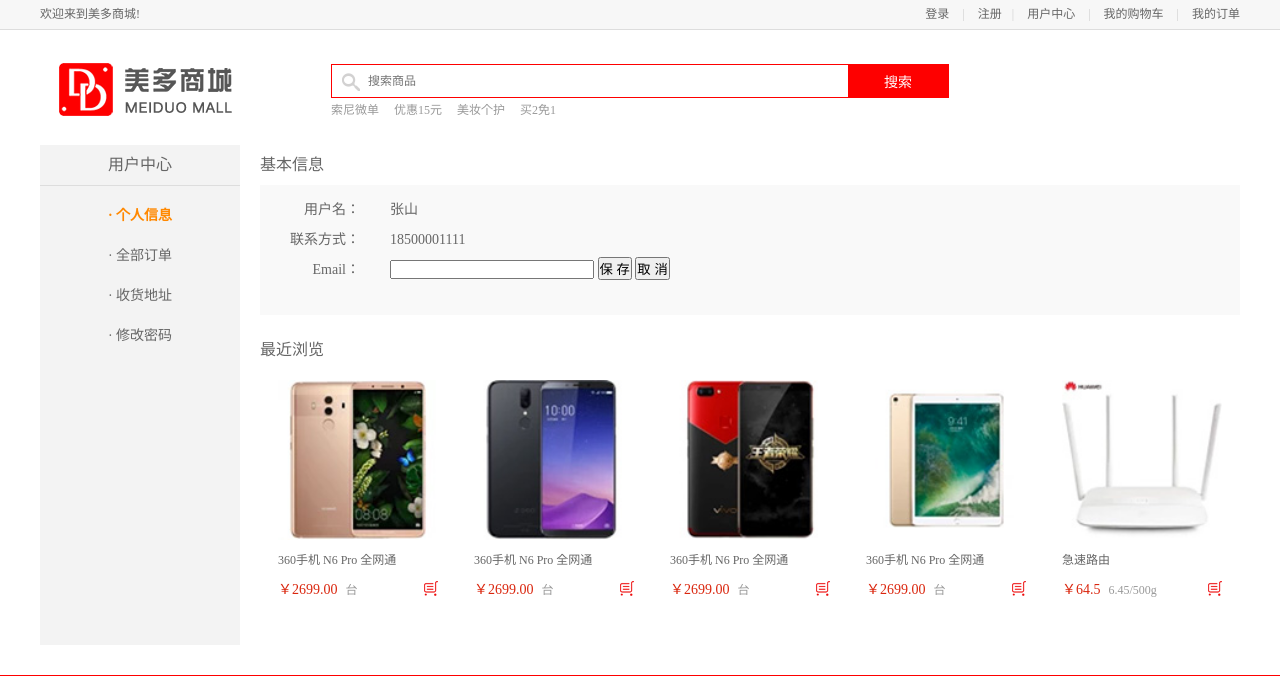
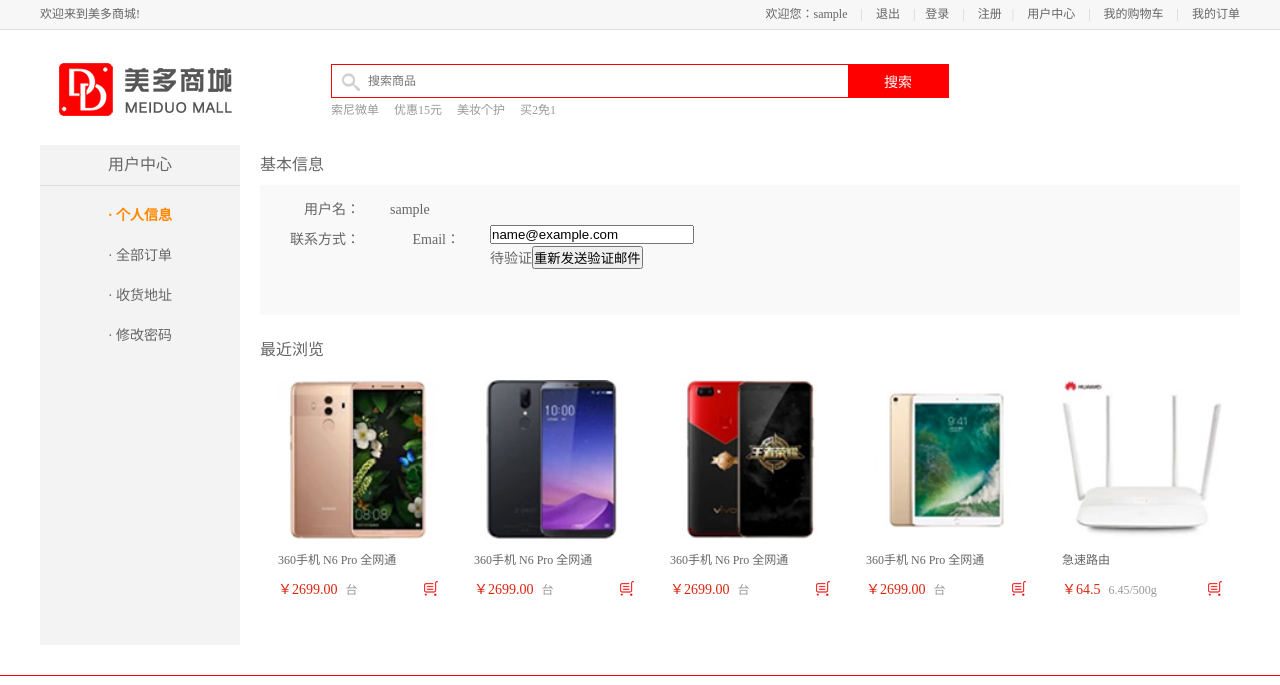
Before and after one commit to wqycccc/meiduo_mall, a Django app: page /info/ in a window 1280 px wide. Shown: the top 685 px of the page. Run offline with Django 3.2, Linux system fonts and the light colour scheme; the visitor is signed in with stand-in values (Sample User, id 1); parts of the project's set-up code (start-up, migrations or seed data) failed here and were passed over.

Commit message:
发送邮件

```diff
--- a/meiduo_mall/apps/users/models.py
+++ b/meiduo_mall/apps/users/models.py
@@ -5,7 +5,7 @@
 # Create your models here.
 class User(AbstractUser):
     mobile = models.CharField(max_length=11, unique=True, verbose_name="手机号")
-
+    email_active = models.BooleanField(default= False,verbose_name='邮件激活状态')
     class Meta:
         db_table = 'tb_users'
         verbose_name = '用户'
--- a/meiduo_mall/apps/users/urls.py
+++ b/meiduo_mall/apps/users/urls.py
@@ -15,4 +15,6 @@
     url(r'^logout/$',views.LogoutView.as_view(),name='logout'),
     # 判断用户是否登录
     url(r'^info/$',views.UserInfoView.as_view(),name='info'),
+    #添加邮箱
+    url(r'^emails/$',views.EmailView.as_view(),name='email'),
 ]
--- a/meiduo_mall/apps/users/views.py
+++ b/meiduo_mall/apps/users/views.py
@@ -1,3 +1,5 @@
+
+import json
 import re
 from django import http
 from django.contrib.auth import authenticate, login
@@ -7,6 +9,8 @@
 from django.views import View
 import logging
 from django_redis import get_redis_connection
+
+from utils.response_code import RETCODE
 from .models import User
 
 logger = logging.getLogger('django')
@@ -275,10 +279,82 @@
         return response
 
 
-#     用户中心
+# 用户中心
+
 # django自带了认证的一个方法，可以判断　用户是否登陆了(LoginRequiredMixin)
 class UserInfoView(LoginRequiredMixin,View):
     # 提供个人信息页面
     def get(self,request):
+        # 获取指定的数据组织上下文
+        context = {
+            'username':request.user.username,
+            'mobile':request.user.mobile,
+            'email':request.user.email,
+            'email_active':request.user.email_active
+        }
         # 跳转到用户中心界面
-        return render(request,'user_center_info.html')
+        return render(request,'user_center_info.html',context=context)
+
+"""
+需求(用户做了什么,我们要做什么[ 需要让前端提交什么,我们后端接收什么]):
+    当用户在邮件输入框中,输入一个邮件之后,点击保存的时候,需要让前端将邮箱信息发送给后端
+后端
+
+    确定请求方式和路由:
+        put         /emails/
+    大体步骤:
+        1.必须是登陆用户才可以更新邮箱信息
+        2.接收用户提交的邮箱信息
+        3.验证邮箱信息是否符合邮箱规则
+        4.保存数据
+        5.发送激活邮件
+        6.返回相应
+
+
+    GET     :       获取数据
+    POST    :       新增数据
+    PUT     :       更新数据/修改数据  put和post是类似的 我们的请求数据是请求的body中
+    DELETE  :       删除数据
+"""
+# 添加邮箱
+class EmailView(View):
+
+    def put(self,request):
+        # 1.必须是登陆用户才可以更新邮箱信息
+        # 2.接收用户提交的邮箱信息
+        # 2.1.获取body数据
+        body = request.body
+        # 2.2.body数据是bytes类型,进行类型转换
+        body_str = body.decode()
+        # 2.3.对字符串JSON,进行转换
+        data = json.loads(body_str)
+
+        email = data.get('email')
+        # 3.验证邮箱信息是否符合邮箱规则
+        if not re.match(r'^[a-z0-9][\w\.\-]*@[a-z0-9\-]+(\.[a-z]{2,5}){1,2}$',email):
+            return http.JsonResponse({'code':RETCODE.PARAMERR,'errmsg':'参数错误'})
+
+        # 4.更新数据(赋值)
+        try:
+            request.user.email = email
+            request.user.save()
+        except Exception as e:
+            logger.error(e)
+            return http.JsonResponse({'code':RETCODE.DBERR,"errmsg":'添加邮箱失败'})
+        # 5.发送激活邮件
+
+        from django.core.mail import send_mail
+        # send_mail(subject, message, from_email, recipient_list,
+        subject = '美多商城'
+        message = ''
+        from_email = '美多商城<13293833805@163.com>'
+        recipient_list = [email]
+        html_message = "<a href='#'>戳我,戳我,戳我有惊喜</a>"
+        send_mail(subject=subject,
+                  message=message,
+                  from_email=from_email,
+                  recipient_list=recipient_list,
+                  html_message=html_message)
+
+        # 6.返回相应
+        return http.JsonResponse({'code': RETCODE.OK, "errmsg": '添加邮箱成功'})
--- a/meiduo_mall/templates/user_center_info.html
+++ b/meiduo_mall/templates/user_center_info.html
@@ -9,6 +9,15 @@
     <script type="text/javascript" src="../static/js/common.js"></script>
 	<script type="text/javascript" src="../static/js/vue-2.5.16.js"></script>
     <script type="text/javascript" src="../static/js/axios-0.18.0.min.js"></script>
+    <script type="text/javascript">
+    let username = "{{ username }}";
+    let mobile = "{{ mobile }}";
+    let email = "{{ email }}";
+    let email_active = "{{ email_active }}";
+</script>
+    <script type="text/javascript" src="{{ static('js/common.js') }}"></script>
+    <script type="text/javascript" src="{{ static('js/user_center_info.js') }}"></script>
+
 </head>
 <body>
 	<div id="app" v-cloak>
@@ -16,8 +25,11 @@
 		<div class="header">
 			<div class="welcome fl">欢迎来到美多商城!</div>
 			<div class="fr">
-				<div class="login_info fl">
-					欢迎您：<em>张 山</em>
+                <div v-if="username" class="login_btn fl">
+                    欢迎您：<em>[[ username ]]</em>
+                    <span>|</span>
+                    <a href="{{ url('users:logout') }}">退出</a>
+                    <span>|</span>
                 </div>
 				<div class="login_btn fl">
 					<a href="{{ url('users:login') }}">登录</a>
@@ -63,16 +75,28 @@
 			</ul>
 		</div>
 		<div class="right_content clearfix">
-				<div class="info_con clearfix">
+				<div class="info_con clearfix" v-cloak>
     <h3 class="common_title2">基本信息</h3>
     <ul class="user_info_list">
-						<li><span>用户名：</span>张山</li>
-						<li><span>联系方式：</span>18500001111</li>
+        <li><span>用户名：</span>[[ username ]]</li>
+        <li><span>联系方式：</span>[[ mobile ]]</li>
         <li>
             <span>Email：</span>
-	                    <input type="text" name="email" class="email">
-	                    <input type="button" name="" value="保 存">
-	                    <input type="reset" name="" value="取 消">
+            <div v-if="set_email">
+                <input v-model="email" @blur="check_email" type="email" name="email" class="email">
+                <input @click="save_email" type="button" name="" value="保 存">
+                <input @click="cancel_email" type="reset" name="" value="取 消">
+                <div v-show="error_email" class="error_email_tip">邮箱格式错误</div>
+            </div>
+            <div v-else>
+                <input v-model="email" type="email" name="email" class="email" readonly>
+                <div v-if="email_active">
+                    已验证
+                </div>
+                <div v-else>
+                    待验证<input @click="save_email" :disabled="send_email_btn_disabled" type="button" :value="send_email_tip">
+                </div>
+            </div>
         </li>
     </ul>
 </div>
```
Also changed, not shown: meiduo_mall/meiduo_mall/settings.py (+12 -0 lines), meiduo_mall/utils/response_code.py (+19 -19 lines), meiduo_mall/utils/views.py (added, +9 -0 lines). Lines whose indentation alone changed are shown as unchanged.
